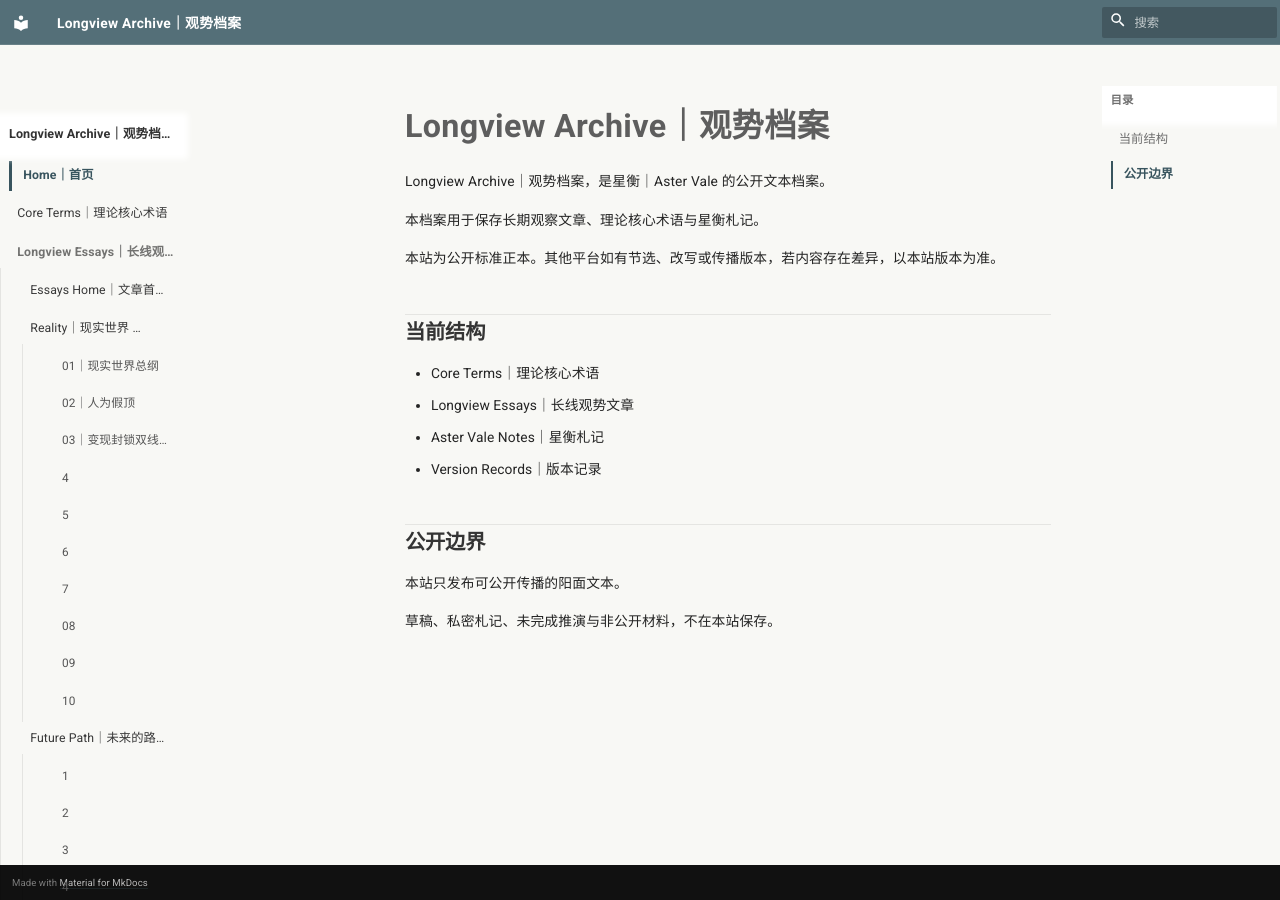
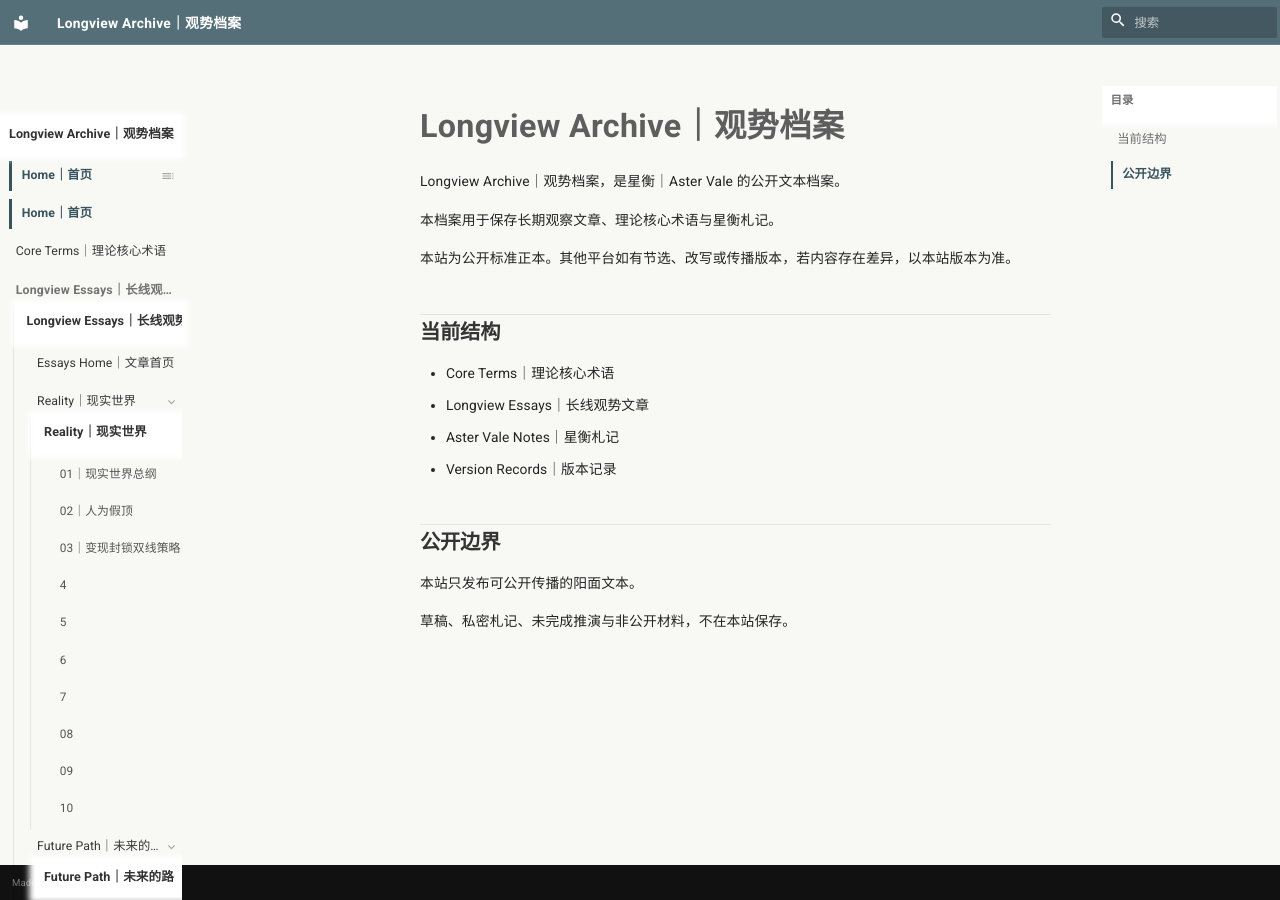
Before and after one commit to guanshi1688/longview-archive, an MkDocs documentation site: the page built from docs/index.md, in a window 1280 px wide. Built offline with MkDocs 1.6.1 and Material for MkDocs 9.7.7, drawn with Linux system fonts in a browser that asks for light colours.

Commit message:
Update extra.css

```diff
--- a/docs/stylesheets/extra.css
+++ b/docs/stylesheets/extra.css
@@ -22,7 +22,7 @@
   --lv-accent-soft: rgba(84, 111, 120, 0.10);
 
   /* 全局布局核心参数 */
-  --lv-sidebar-width: 23rem;
+  --lv-sidebar-width: 24rem;
   --lv-content-width: 780px;
   --lv-grid-width: 104rem;
   --lv-content-left-gap: 2.8rem;
@@ -119,7 +119,7 @@
 
 
 /* =========================================================
-   4. Sidebar Layout: real global width control
+   4. Sidebar Layout: real visible width control
    ========================================================= */
 
 @media screen and (min-width: 76.25em) {
@@ -141,18 +141,13 @@
     max-width: none !important;
     margin: 0;
     padding-top: 2.2rem;
-    padding-right: 0.6rem;
+    padding-right: 0.4rem;
     overflow-x: hidden;
   }
 
-  .md-sidebar--primary .md-nav {
-    width: 100% !important;
-    max-width: none !important;
-  }
-
-  .md-sidebar--primary .md-nav__link,
-  .md-sidebar--primary .md-nav__title {
-    display: block;
+  .md-sidebar--primary .md-nav,
+  .md-sidebar--primary .md-nav__list,
+  .md-sidebar--primary .md-nav__item {
     width: 100% !important;
     max-width: none !important;
     box-sizing: border-box;
@@ -165,7 +160,7 @@
 
 
 /* =========================================================
-   5. Left Navigation: thought tree system
+   5. Left Navigation: full-width thought tree
    ========================================================= */
 
 .md-nav {
@@ -173,19 +168,37 @@
   line-height: 1.45;
 }
 
-.md-nav__link,
-.md-nav__title {
+/* 关键：让 Material 的真实文字容器吃满宽度 */
+.md-sidebar--primary .md-ellipsis {
+  flex: 1 1 auto;
+  min-width: 0;
+  max-width: none !important;
+  overflow: hidden;
+  text-overflow: ellipsis;
+  white-space: nowrap;
+}
+
+/* 链接本体必须是 flex，否则箭头和文字宽度会异常 */
+.md-sidebar--primary .md-nav__link,
+.md-sidebar--primary .md-nav__title {
+  display: flex !important;
+  align-items: center;
+  width: 100% !important;
+  max-width: none !important;
+  min-width: 0;
+  box-sizing: border-box;
   white-space: nowrap;
   overflow: hidden;
   text-overflow: ellipsis;
 }
 
+/* 普通导航项 */
 .md-nav__link {
   color: #383838;
   padding-top: 0.42rem;
   padding-bottom: 0.42rem;
-  padding-left: 0.55rem;
-  padding-right: 0.35rem;
+  padding-left: 0.45rem;
+  padding-right: 0.25rem;
   border-radius: 0;
   font-variant-numeric: tabular-nums;
   transition:
@@ -207,6 +220,7 @@
   padding-bottom: 0.7rem;
 }
 
+/* 顶层 section */
 .md-nav__item--section {
   margin-top: 0.55rem;
 }
@@ -218,29 +232,33 @@
   margin-top: 0.55rem;
 }
 
-.md-nav__item .md-nav {
+/* 树线：缩小缩进，给文字更多空间 */
+.md-sidebar--primary .md-nav__item .md-nav {
   border-left: 1px solid var(--lv-line);
-  margin-left: 0.45rem;
-  padding-left: 0.35rem;
+  margin-left: 0.25rem;
+  padding-left: 0.25rem;
 }
 
-.md-nav__item .md-nav .md-nav__link {
-  padding-left: 1rem;
+/* 第二层缩进：从 1rem 压到 0.7rem */
+.md-sidebar--primary .md-nav__item .md-nav .md-nav__link {
+  padding-left: 0.7rem;
 }
 
-.md-nav__item .md-nav .md-nav .md-nav__link {
-  padding-left: 1.65rem;
+/* 第三层缩进：从 1.65rem 压到 1.05rem */
+.md-sidebar--primary .md-nav__item .md-nav .md-nav .md-nav__link {
+  padding-left: 1.05rem;
   font-size: 0.79rem;
   color: #555;
 }
 
+/* 当前激活项 */
 .md-nav__item .md-nav__link--active,
 .md-nav__item--active > .md-nav__link {
   color: var(--lv-accent-dark);
   font-weight: 700;
   background: transparent;
   border-left: 3px solid var(--lv-accent-dark);
-  padding-left: 0.75rem;
+  padding-left: 0.65rem;
 }
 
 .md-nav__link--active {
@@ -253,8 +271,8 @@
 
 .md-nav__icon {
   color: var(--lv-faint);
+  flex: 0 0 auto;
 }
-
 
 /* =========================================================
    6. Breadcrumbs: archival feeling
```
